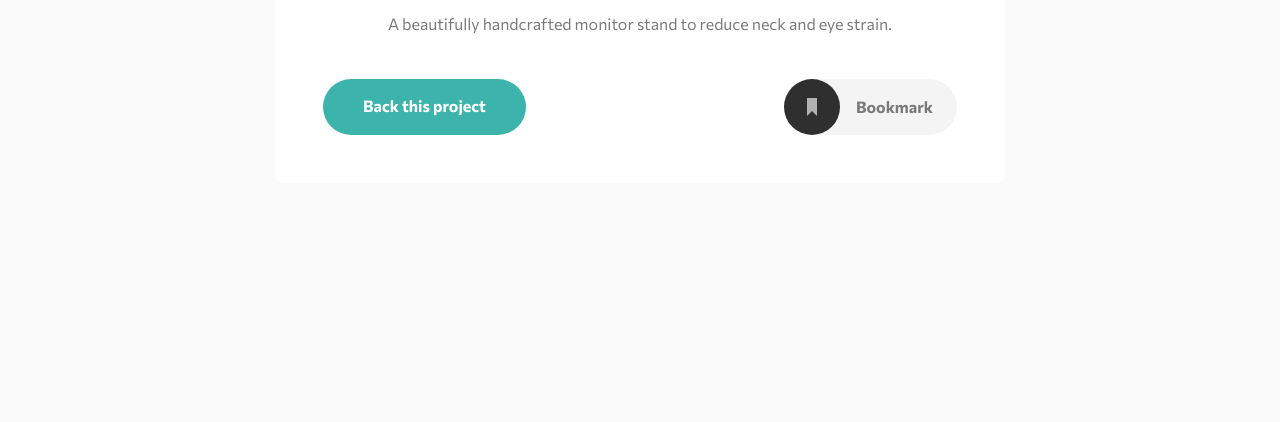
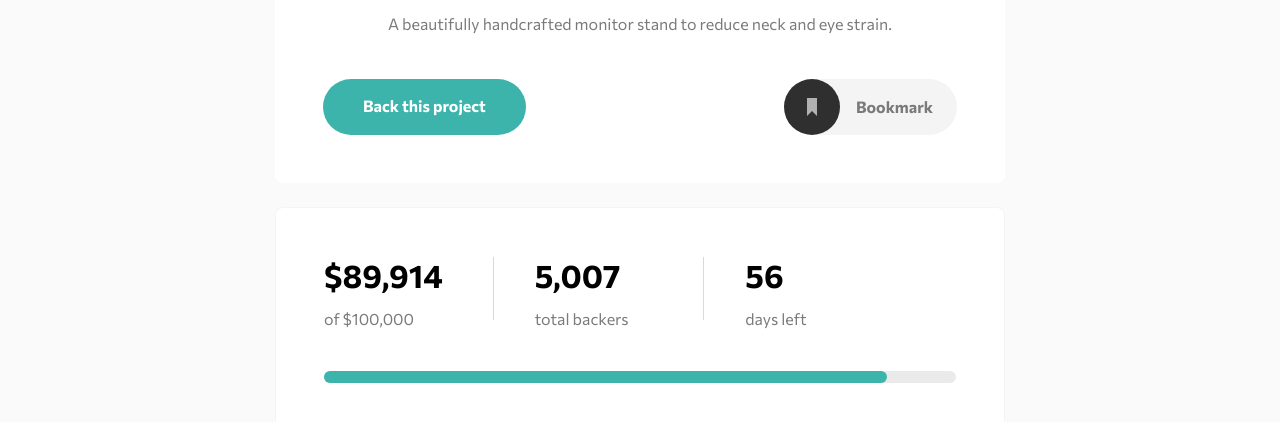
Before and after one commit to diogohenriquesc/fm-crowdfunding, a website: page index.html in a window 1280 px wide. Shown: the part 358-780 px from the top of the page. Drawn offline with Linux system fonts and the light colour scheme.

Commit message:
Create stats section

```diff
--- a/index.html
+++ b/index.html
@@ -84,6 +84,31 @@
         </div>
       </div>
     </section>
+
+    <section class="stats container container--main">
+      <div class="stats__wrapper">
+        <div class="stats__item">
+          <p class="stats__text">
+            <span class="stats__value">$89,914</span>
+            of $100,000
+          </p>
+        </div>
+        <div class="stats__item">
+          <p class="stats__text">
+            <span class="stats__value">5,007</span>
+            total backers
+          </p>
+        </div>
+        <div class="stats__item">
+          <p class="stats__text">
+            <span class="stats__value">56</span>
+            days left
+          </p>
+        </div>
+      </div>
+
+      <progress class="stats__progressbar progressbar" max="100" value="89.01"></progress>
+    </section>
   </main>
 
 </body>
--- a/src/scss/components/_index.scss
+++ b/src/scss/components/_index.scss
@@ -1,2 +1,3 @@
 @forward 'navbar';
 @forward 'buttons';
+@forward 'progressbar';
--- /dev/null
+++ b/src/scss/components/_progressbar.scss
@@ -0,0 +1,27 @@
+@use "../abstracts/" as *;
+
+.progressbar {
+  border: none;
+  border-radius: rem(33.5);
+  width: 100%;
+  height: rem(12);
+  background-color: var(--clr-neutral-6);
+  accent-color: var(--clr-accent);
+
+
+  &::-webkit-progress-bar {
+    background-color: var(--clr-neutral-6);
+    border-radius: rem(33.5);
+    accent-color: var(--clr-accent);
+  }
+
+  &::-moz-progress-bar {
+    background-color: var(--clr-accent);
+    border-radius: rem(33.5);
+  }
+
+  &::-webkit-progress-value {
+    background-color: var(--clr-accent);
+    border-radius: rem(33.5);
+  }
+}
--- a/src/scss/layout/_index.scss
+++ b/src/scss/layout/_index.scss
@@ -1,3 +1,4 @@
 @forward 'body';
 @forward 'header';
 @forward 'hero';
+@forward 'stats';
--- /dev/null
+++ b/src/scss/layout/_stats.scss
@@ -0,0 +1,73 @@
+@use "../abstracts/" as *;
+
+.stats {
+  border-radius: rem(8);
+  background-color: var(--clr-neutral-1);
+  padding: rem(32) rem(23) rem(40);
+  margin-block: rem(24);
+  border: 1px solid var(--clr-neutral-6);
+  text-align: center;
+
+  @include breakpoint(md) {
+    padding: rem(48);
+    text-align: left;
+  }
+
+  &__wrapper {
+    @include breakpoint(md) {
+      display: grid;
+      grid-template-columns: repeat(3, 1fr);
+    }
+  }
+
+  &__item {
+    position: relative;
+
+    &:not(:last-of-type) {
+      margin-bottom: rem(49);
+
+      @include breakpoint(md) {
+        margin-bottom: 0;
+      }
+    }
+
+    &:not(:last-of-type)::after {
+      content: "";
+      position: absolute;
+      bottom: rem(-24);
+      left: 50%;
+      transform: translateX(-50%);
+      width: rem(80);
+      height: rem(1);
+      background-color: var(--clr-txt-1);
+      opacity: 0.15;
+
+      @include breakpoint(md) {
+        bottom: auto;
+        left: auto;
+        right: rem(10);
+        top: rem(32);
+        transform: rotate(90deg);
+        width: rem(63);
+      }
+    }
+  }
+
+  &__value {
+    display: block;
+    color: var(--clr-txt-1);
+    font-size: rem(32);
+    line-height: get-line-height(rem(32), rem(39.14));
+    font-weight: 700;
+    margin-bottom: rem(9);
+  }
+
+  &__progressbar {
+    margin-top: rem(32);
+
+    @include breakpoint(md) {
+      margin-top: rem(37);
+    }
+  }
+
+}
```
Also changed, not shown: dist/main.css, 1 other file.
